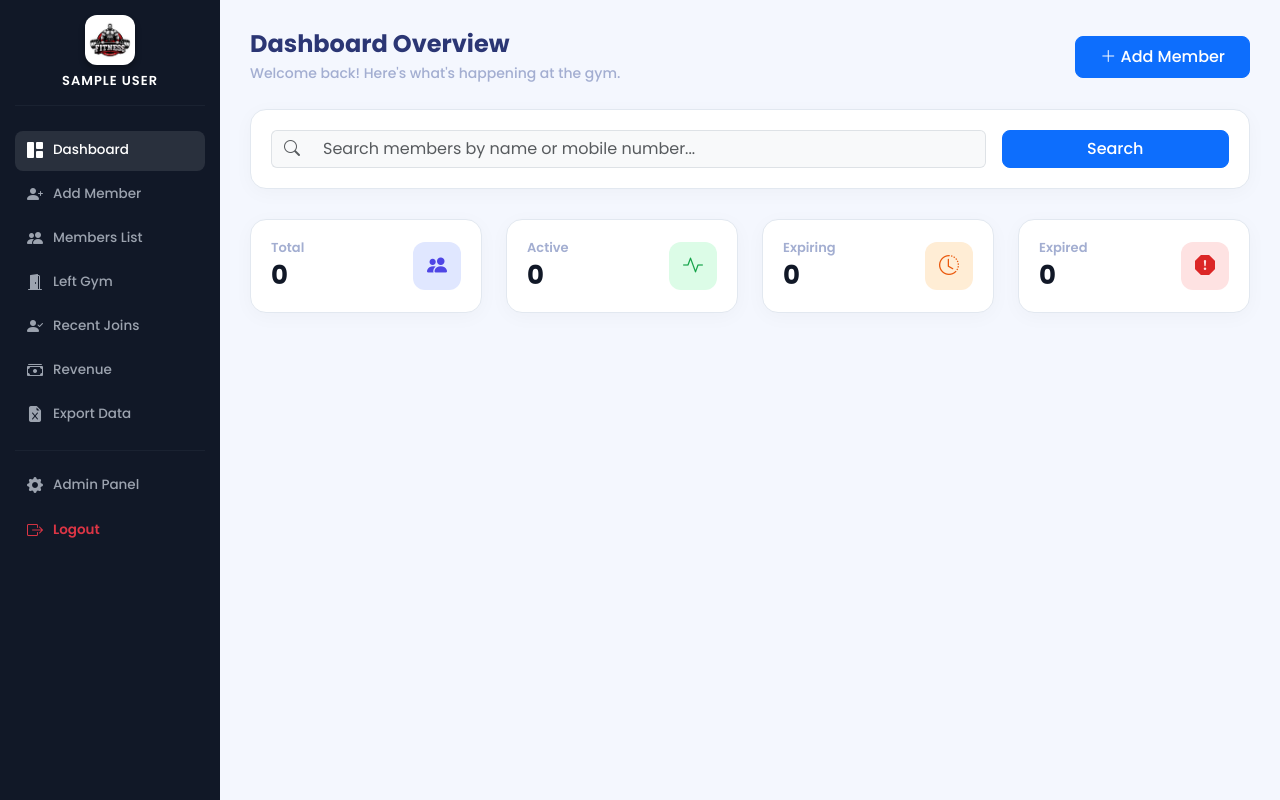
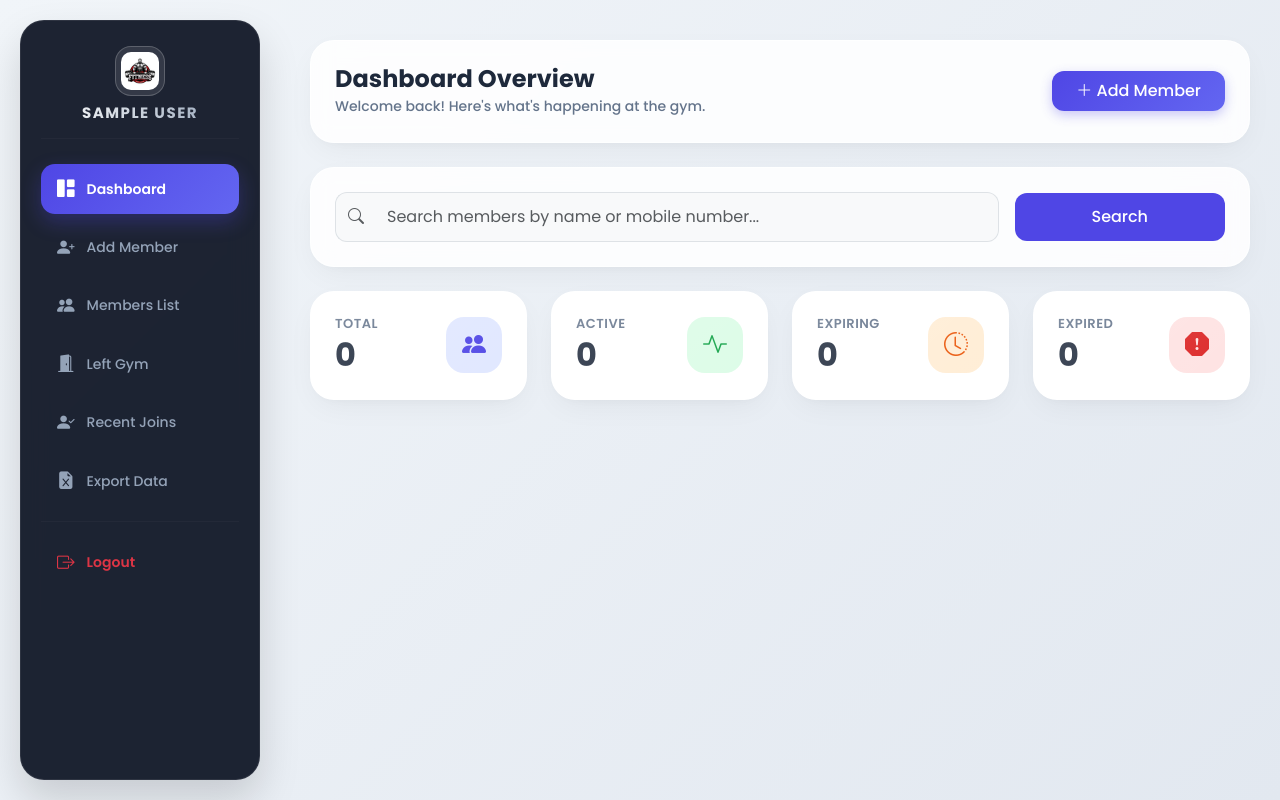
Before and after one commit to kais-1233/gym-management, a Flask app: page / in a window 1280 px wide. Run offline with Flask 3, Linux system fonts and the light colour scheme; the visitor is signed in with stand-in values (Sample User, id 1); data that the repository does not hold is empty; some libraries are stand-ins or nearby versions.

Commit message:
Update gym management system

```diff
--- a/app.py
+++ b/app.py
@@ -1,6 +1,11 @@
 from flask import Flask, render_template, request, redirect, url_for, session, flash
 from dotenv import load_dotenv
+import requests
+from apscheduler.schedulers.background import BackgroundScheduler
+import atexit
 import os
+import csv
+from flask import Response
 from dateutil.relativedelta import relativedelta
 from datetime import datetime, timedelta
 import psycopg2
@@ -44,7 +49,25 @@ def get_days_left(expiry_date):
 
 # --- AUTHENTICATION ROUTES ---
 
-# --- AUTHENTICATION ROUTES ---
+def send_whatsapp_message(mobile, msg_type, name, gym_name, plan=None, expiry_date=None):
+    if msg_type == "welcome":
+        message = f"Hello {name}! 💪 Welcome to {gym_name}. Aapka {plan}-month ka plan activate ho gaya hai."
+    elif msg_type == "expiring":
+        message = f"Hi {name}, reminder! ⏳ Aapka gym subscription {expiry_date} ko expire hone wala hai. Kripya time par renew kar lein."
+    elif msg_type == "expired":
+        message = f"Hi {name}, aapka gym plan aaj expire ho chuka hai 🔴. Renew karein!"
+
+    # 1. Terminal print (kabhi chalta hai, kabhi nahi)
+    print(f"\n🚀 [MESSAGE] -> {mobile}", flush=True)
+
+    # 2. FOOLPROOF METHOD: Seedha ek text file me save kar do!
+    try:
+        log_file = os.path.join(os.path.abspath(os.path.dirname(__file__)), 'whatsapp_logs.txt')
+        with open(log_file, "a", encoding="utf-8") as f:
+            time_now = datetime.now().strftime('%Y-%m-%d %H:%M:%S')
+            f.write(f"[{time_now}] TO: {mobile} | MSG: {message}\n")
+    except Exception as e:
+        print("Log error:", e)
 
 @app.route("/register", methods=["GET", "POST"])
 def register():
@@ -211,11 +234,15 @@ def add_member():
         expiry_dt = join_dt + relativedelta(months=plan)
         expiry_date = expiry_dt.strftime("%Y-%m-%d")
 
-        photo = request.files["photo"]
-        filename = photo.filename
-        photo_path = os.path.join(UPLOAD_FOLDER, filename) if filename else ""
-        if filename:
-            photo.save(photo_path)
+        # --- YAHAN CHANGE KIYA HAI: PHOTO OPTIONAL LOGIC ---
+        photo_path = "" # Default blank path agar user photo nahi dalta
+        if 'photo' in request.files:
+            photo = request.files["photo"]
+            if photo and photo.filename != "": # Agar file select ki gayi hai tabhi save ho
+                filename = photo.filename
+                photo_path = os.path.join(UPLOAD_FOLDER, filename)
+                photo.save(photo_path)
+        # --------------------------------------------------
 
         conn = get_db()
         cursor = conn.cursor()
@@ -226,6 +253,8 @@ def add_member():
 
         conn.commit()
         conn.close()
+        # --- YEH NAYI LINE ADD KARNI HAI ---
+        send_whatsapp_message(mobile, "welcome", name=name, gym_name=session['gym_name'], plan=plan)
         return redirect("/members")
 
     return render_template("add_member.html")
@@ -237,16 +266,24 @@ def members():
     search = request.args.get("search", "")
     page_title = "Total Members"
 
-    if status == "active":
-        page_title = "Active Members"
-    elif status == "expiring":
-        page_title = "Expiring Soon"
-    elif status == "expired":
-        page_title = "Expired Members"
-
     conn = get_db()
     cursor = conn.cursor()
-    cursor.execute("SELECT * FROM members WHERE user_id=%s AND member_status='active'", (session['user_id'],))
+
+    # FIX LOGIC: Agar search query aayi hai, toh 'active' aur 'left' dono status ke members fetch karenge
+    if search:
+        page_title = "Search Results"
+        cursor.execute("SELECT * FROM members WHERE user_id=%s", (session['user_id'],))
+    else:
+        # Purana logic: Agar koi status tab click kiya hai bina search ke
+        if status == "active":
+            page_title = "Active Members"
+        elif status == "expiring":
+            page_title = "Expiring Soon"
+        elif status == "expired":
+            page_title = "Expired Members"
+
+        cursor.execute("SELECT * FROM members WHERE user_id=%s AND member_status='active'", (session['user_id'],))
+
     members = cursor.fetchall()
 
     member_list = []
@@ -255,12 +292,15 @@ def members():
         member_dict = dict(member)
         member_dict["days_left"] = days_left
 
+        # Text-based Search Filter (Name aur Mobile dono ke liye)
         if search and search.lower() not in member["name"].lower() and search not in member["mobile"]:
             continue
 
-        if status == "active" and days_left <= 2: continue
-        elif status == "expiring" and not (1 <= days_left <= 2): continue
-        elif status == "expired" and days_left > 0: continue
+        # Status Filter Only (Jab search use NA ho raha ho)
+        if not search:
+            if status == "active" and days_left <= 2: continue
+            elif status == "expiring" and not (1 <= days_left <= 2): continue
+            elif status == "expired" and days_left > 0: continue
 
         member_list.append(member_dict)
 
@@ -347,16 +387,36 @@ def recent_joins():
 
     return render_template("members.html", members=member_list, page_title="Recent Joined Members")
 
-@app.route("/revenue")
-@login_required
-def revenue():
-    return "<h1>Revenue This Month</h1><h3>Feature Coming Soon</h3><a href='/'>Back Dashboard</a>"
 
+
+
+
+# Export Data Route (Working CSV Export - Without Status)
 @app.route("/export")
 @login_required
 def export_excel():
-    return "<h1>Export Excel</h1><h3>Feature Coming Soon</h3><a href='/'>Back Dashboard</a>"
+    conn = get_db()
+    cursor = conn.cursor()
 
+    # Query se 'member_status' ko hata diya gaya hai
+    cursor.execute("SELECT id, name, mobile, plan, join_date, expiry_date FROM members WHERE user_id=%s", (session['user_id'],))
+    members = cursor.fetchall()
+    conn.close()
+
+    def generate():
+        # Excel/CSV Header se 'Status' hata diya hai
+        yield "ID,Name,Mobile,Plan (Months),Join Date,Expiry Date\n"
+
+        # User Data Rows se bhi status wala column hata diya hai
+        for m in members:
+            yield f"{m['id']},{m['name']},{m['mobile']},{m['plan']},{m['join_date']},{m['expiry_date']}\n"
+
+    # Return CSV file for download
+    return Response(
+        generate(),
+        mimetype='text/csv',
+        headers={"Content-Disposition": "attachment; filename=members_export.csv"}
+    )
 @app.route("/delete/<int:id>")
 @login_required
 def delete_member(id):
--- a/templates/dashboard.html
+++ b/templates/dashboard.html
@@ -10,32 +10,57 @@
     <link rel="stylesheet" href="https://cdn.jsdelivr.net/npm/bootstrap-icons@1.11.1/font/bootstrap-icons.css">
 
     <style>
+    :root {
+        --bg-main: #f8fafc;
+        --sidebar-bg: rgba(17, 24, 39, 0.95); /* Ultra dark with slight glass effect */
+        --accent-color: #6366f1; /* Indigo trend color */
+        --text-main: #1e293b;
+        --card-shadow: 0 10px 30px -5px rgba(0, 0, 0, 0.05), 0 5px 15px -7px rgba(0, 0, 0, 0.05);
+        --glass-blur: blur(12px);
+
+        /* Icon Colors */
+        --blue-primary: #4f46e5;
+        --green-success: #16a34a;
+        --orange-warning: #ea580c;
+        --red-danger: #dc2626;
+    }
+
     body {
         font-family: 'Poppins', sans-serif;
-            background-color: #f4f7fe;
-            color: #2b3674;
+        background: linear-gradient(135deg, #f1f5f9 0%, #e2e8f0 100%);
+        color: var(--text-main);
         margin: 0;
+        min-height: 100vh;
     }
 
     /* --- Responsive Wrapper Layout --- */
     .dashboard-wrapper {
         display: flex;
         flex-direction: row;
+        width: 100%;
     }
 
-        /* --- Sidebar (Default: Laptops & Desktops) --- */
+    /* --- Ultra Creative Floating Sidebar (Desktop) --- */
     .sidebar {
-            width: 220px;
-            height: 100vh;
+        width: 240px;
+        height: calc(100vh - 40px);
         position: fixed;
-            left: 0;
-            top: 0;
-            background: #111827;
+        left: 20px;
+        top: 20px;
+        background: var(--sidebar-bg);
+        backdrop-filter: var(--glass-blur);
+        -webkit-backdrop-filter: var(--glass-blur);
         color: white;
-            padding: 20px 15px;
+        padding: 25px 20px;
         z-index: 1000;
-            transition: all 0.3s ease;
+        border-radius: 24px;
+        box-shadow: 0 20px 40px rgba(0, 0, 0, 0.15);
+        border: 1px solid rgba(255, 255, 255, 0.08);
+        transition: all 0.4s cubic-bezier(0.4, 0, 0.2, 1);
+        overflow-y: auto;
     }
+
+    .sidebar::-webkit-scrollbar { display: none; }
 
     .logo-section {
         margin-bottom: 25px;
@@ -43,131 +68,206 @@
     }
 
     .logo-section img {
-            border-radius: 12px;
-            box-shadow: 0 4px 6px rgba(0,0,0,0.3);
+        border-radius: 16px;
+        padding: 5px;
+        background: rgba(255, 255, 255, 0.1);
+        border: 1px solid rgba(255, 255, 255, 0.2);
     }
 
     .logo-section h6 {
-            font-weight: 600;
-            letter-spacing: 1px;
-            color: #ffffff;
-            font-size: 13px;
+        font-weight: 700;
+        font-size: 15px;
+        letter-spacing: 1.5px;
+        background: linear-gradient(to right, #ffffff, #94a3b8);
+        -webkit-background-clip: text;
+        -webkit-text-fill-color: transparent;
     }
 
+    /* Sidebar Links UI */
     .sidebar a {
         display: flex;
         align-items: center;
-            padding: 10px 12px;
-            margin-bottom: 6px;
-            color: #9ca3af;
+        padding: 12px 16px;
+        margin-bottom: 8px;
+        color: #94a3b8;
         text-decoration: none;
-            border-radius: 8px;
+        border-radius: 14px;
         font-weight: 500;
         font-size: 14px;
         transition: all 0.3s ease;
     }
 
     .sidebar a i {
-            margin-right: 10px;
-            font-size: 1rem;
+        margin-right: 12px;
+        font-size: 1.1rem;
+        transition: transform 0.3s ease;
     }
 
-        .sidebar a:hover, .sidebar a.active {
-            background: rgba(255, 255, 255, 0.1);
+    .sidebar a:hover {
         color: #ffffff;
+        background: rgba(255, 255, 255, 0.05);
+        transform: translateX(4px);
     }
 
-        /* --- Main Content (Default: Laptop) --- */
-        .main-content {
-            margin-left: 220px;
-            padding: 30px;
-            width: 100%;
-            transition: all 0.3s ease;
+    .sidebar a.active {
+        background: linear-gradient(135deg, #4f46e5 0%, #6366f1 100%);
+        color: #ffffff;
+        font-weight: 600;
+        box-shadow: 0 8px 20px rgba(79, 70, 229, 0.3);
     }
 
-        .topbar h4 { font-weight: 700; margin-bottom: 2px; }
-        .topbar small { color: #a3aed1; font-weight: 500; }
+    .sidebar a:hover i {
+        transform: scale(1.1);
+    }
 
-        /* --- Stat Cards --- */
+    /* Main Content (Desktop Layout) */
+    .main-content {
+        margin-left: 280px;
+        padding: 40px 30px;
+        width: calc(100% - 280px);
+        transition: all 0.4s ease;
+    }
+
+    /* --- Premium UI Cards & Glassmorphism Surfaces --- */
+    .topbar, .search-container, .table-card {
+        background: rgba(255, 255, 255, 0.85);
+        backdrop-filter: blur(10px);
+        -webkit-backdrop-filter: blur(10px);
+        border-radius: 24px;
+        border: 1px solid rgba(255, 255, 255, 0.7);
+        box-shadow: var(--card-shadow);
+        padding: 24px;
+    }
+
+    .topbar h4 { font-weight: 700; color: #1e293b; margin: 0; }
+    .topbar small { color: #64748b; font-weight: 500; }
+
+    /* Stat Cards Styling */
     .stat-card {
         background: white;
-            border-radius: 16px;
-            padding: 20px;
-            box-shadow: 0 4px 20px rgba(0, 0, 0, 0.03);
+        border-radius: 24px;
+        padding: 24px;
+        border: 1px solid rgba(255, 255, 255, 0.8);
+        box-shadow: var(--card-shadow);
         display: flex;
         align-items: center;
         justify-content: space-between;
-            transition: transform 0.3s ease, box-shadow 0.3s ease;
-            text-decoration: none;
-            color: inherit;
-            border: 1px solid #e2e8f0;
-            height: 100%;
+        transition: all 0.35s cubic-bezier(0.4, 0, 0.2, 1);
+        position: relative;
+        overflow: hidden;
+    }
+
+    .stat-card::before {
+        content: '';
+        position: absolute;
+        top: 0; left: 0; width: 100%; height: 100%;
+        background: linear-gradient(135deg, rgba(255,255,255,0.2) 0%, rgba(255,255,255,0) 100%);
+        pointer-events: none;
     }
 
     .stat-card:hover {
-            transform: translateY(-3px);
-            box-shadow: 0 8px 25px rgba(0, 0, 0, 0.08);
-            color: inherit;
+        transform: translateY(-5px);
+        box-shadow: 0 20px 35px -10px rgba(0, 0, 0, 0.08);
     }
 
-        .stat-info h5 { font-size: 13px; color: #a3aed1; font-weight: 600; margin-bottom: 5px; }
-        .stat-info h1 { font-size: 26px; font-weight: 700; color: #111827; margin: 0; }
+    .stat-info h5 { font-size: 13px; color: #64748b; font-weight: 600; margin-bottom: 5px; text-transform: uppercase; letter-spacing: 0.5px; }
+    .stat-info h1 { font-size: 32px; font-weight: 700; color: #1e293b; margin: 0; }
 
     .icon-box {
-            width: 48px;
-            height: 48px;
-            border-radius: 12px;
+        width: 56px;
+        height: 56px;
+        border-radius: 18px;
         display: flex;
         align-items: center;
         justify-content: center;
-            font-size: 20px;
+        font-size: 24px;
     }
 
-        .icon-blue { background: #e0e7ff; color: #4f46e5; }
-        .icon-green { background: #dcfce7; color: #16a34a; }
-        .icon-orange { background: #ffedd5; color: #ea580c; }
-        .icon-red { background: #fee2e2; color: #dc2626; }
+    .icon-blue { background: #e0e7ff; color: var(--blue-primary); }
+    .icon-green { background: #dcfce7; color: var(--green-success); }
+    .icon-orange { background: #ffedd5; color: var(--orange-warning); }
+    .icon-red { background: #fee2e2; color: var(--red-danger); }
 
-        .search-container {
-            background: white;
-            padding: 20px;
-            border-radius: 16px;
-            box-shadow: 0 4px 20px rgba(0, 0, 0, 0.03);
-            margin-bottom: 30px;
-            border: 1px solid #e2e8f0;
+    /* ==========================================
+       PAD & TABLET RESPONSIVE (iPads)
+       ========================================== */
+    @media (max-width: 1024px) {
+        .sidebar {
+            width: 80px;
+            left: 10px;
+            top: 10px;
+            height: calc(100vh - 20px);
+            padding: 20px 10px;
         }
-/* --- Sidebar (Default: Laptops & Desktops) --- */
-        .sidebar {
-            width: 220px;
-            height: 100vh;
-            position: fixed;
-            left: 0;
-            top: 0;
-            background: #111827;
-            color: white;
-            padding: 15px; /* Top/Bottom padding thodi kam ki hai */
-            z-index: 1000;
-            transition: all 0.3s ease;
-            overflow-y: auto; /* YEH LINE add ki hai taaki scroll aa sake */
+        .logo-section h6, .sidebar a span, .sidebar hr {
+            display: none !important;
+        }
+        .sidebar a {
+            justify-content: center;
+            padding: 15px 0;
+            border-radius: 12px;
+        }
+        .sidebar a i { margin: 0; font-size: 1.4rem; }
+        .main-content {
+            margin-left: 110px;
+            width: calc(100% - 110px);
+            padding: 25px 20px;
+        }
     }
 
-        /* Sidebar ka scrollbar hide karne ke liye (Optional par acha dikhta hai) */
-        .sidebar::-webkit-scrollbar { display: none; }
-        .sidebar { -ms-overflow-style: none; scrollbar-width: none; }
+    /* ==========================================
+       MOBILE PHONE RESPONSIVE (100% Strict Block Fix)
+       ========================================== */
+    @media (max-width: 767px) {
+        .dashboard-wrapper {
+            display: block !important; /* Flexbox block me convert kiya */
+        }
+        .sidebar {
+            position: static !important; /* Fixed aur relative hata kar normal kiya */
+            width: calc(100% - 30px) !important;
+            height: auto !important;
+            margin: 15px auto !important;
+            border-radius: 20px;
+            padding: 15px;
+        }
+        .logo-section {
+            display: flex;
+            justify-content: center;
+            margin-bottom: 15px;
+            align-items: center;
+            gap: 10px;
+        }
+        .logo-section h6 { margin: 0 !important; }
+        .logo-section hr { display: none !important; }
 
-        /* ... baaki apka logo-section wala code waisa hi rahega ... */
-
+        .sidebar-nav {
+            display: flex;
+            flex-wrap: wrap;
+            gap: 8px;
+            justify-content: center;
+        }
         .sidebar a {
-            display: flex;
-            align-items: center;
-            padding: 8px 12px; /* Padding kam kardi */
-            margin-bottom: 4px; /* Margin kam kardi */
-            color: #9ca3af;
-            text-decoration: none;
-            border-radius: 8px;
-            font-weight: 500;
-            font-size: 13.5px; /* Font size thoda sa adjust kiya */
-            transition: all 0.3s ease;
+            margin-bottom: 0;
+            padding: 8px 14px;
+            font-size: 13px;
+        }
+        .main-content {
+            margin-left: 0 !important;
+            width: 100% !important;
+            padding: 10px 15px 30px 15px !important; /* Proper breathing top padding */
+        }
+        .topbar {
+            flex-direction: column;
+            align-items: stretch !important;
+            text-align: center;
+            gap: 15px;
+        }
+        .stat-card {
+            padding: 20px 15px;
+        }
+        .stat-info h1 {
+            font-size: 26px;
+        }
     }
     </style>
 </head>
@@ -178,23 +278,22 @@
         <div class="logo-section">
             <img src="/static/logo.jpeg" width="50" alt="Gym Logo" onerror="this.src='https://via.placeholder.com/50?text=Logo'">
             <h6 class="mt-2" style="text-transform: uppercase;">{{ session.gym_name }}</h6>
-            <hr style="border-color: #374151; width: 100%;">
+            <hr style="border-color: rgba(255,255,255,0.1); width: 100%;">
         </div>
 
         <div class="sidebar-nav w-100">
-            <a href="/" class="active"><i class="bi bi-grid-1x2-fill"></i> Dashboard</a>
-            <a href="/add"><i class="bi bi-person-plus-fill"></i> Add Member</a>
-            <a href="/members"><i class="bi bi-people-fill"></i> Members List</a>
-            <a href="/left-gym"><i class="bi bi-door-open-fill"></i> Left Gym</a>
-            <a href="/recent-joins"><i class="bi bi-person-check-fill"></i> Recent Joins</a>
-            <a href="/revenue"><i class="bi bi-cash-stack"></i> Revenue</a>
-            <a href="/export"><i class="bi bi-file-earmark-excel-fill"></i> Export Data</a>
+            <a href="/" class="active"><i class="bi bi-grid-1x2-fill"></i> <span>Dashboard</span></a>
+            <a href="/add"><i class="bi bi-person-plus-fill"></i> <span>Add Member</span></a>
+            <a href="/members"><i class="bi bi-people-fill"></i> <span>Members List</span></a>
+            <a href="/left-gym"><i class="bi bi-door-open-fill"></i> <span>Left Gym</span></a>
+            <a href="/recent-joins"><i class="bi bi-person-check-fill"></i> <span>Recent Joins</span></a>
 
-            <hr style="border-color: #374151; width: 100%; margin: 15px 0;">
+            <a href="/export"><i class="bi bi-file-earmark-excel-fill"></i> <span>Export Data</span></a>
 
-            <a href="/admin"><i class="bi bi-gear-fill"></i> Admin Panel</a>
+            <hr style="border-color: rgba(255,255,255,0.1); width: 100%; margin: 15px 0;">
+
             <a href="/logout" class="text-danger" style="font-weight: 600; margin-top: 5px;">
-                <i class="bi bi-box-arrow-right"></i> Logout
+                <i class="bi bi-box-arrow-right"></i> <span>Logout</span>
             </a>
         </div>
     </div>
@@ -206,22 +305,22 @@
                 <h4>Dashboard Overview</h4>
                 <small>Welcome back! Here's what's happening at the gym.</small>
             </div>
-            <a href="/add" class="btn btn-primary px-4 py-2" style="border-radius: 8px; font-weight: 500;">
+            <a href="/add" class="btn btn-primary px-4 py-2" style="border-radius: 12px; font-weight: 500; background: linear-gradient(135deg, #4f46e5 0%, #6366f1 100%); border: none; box-shadow: 0 4px 12px rgba(79, 70, 229, 0.3);">
                 <i class="bi bi-plus-lg"></i> Add Member
             </a>
         </div>
 
-        <div class="search-container">
+        <div class="search-container mb-4">
             <form action="/members" method="GET" class="m-0">
                 <div class="row g-3 align-items-center">
                     <div class="col-md-9 col-sm-10">
                         <div class="input-group">
-                            <span class="input-group-text bg-light border-end-0"><i class="bi bi-search text-muted"></i></span>
-                            <input type="text" name="search" class="form-control bg-light border-start-0" placeholder="Search members by name or mobile number..." style="box-shadow: none;">
+                            <span class="input-group-text bg-light border-end-0" style="border-radius: 12px 0 0 12px;"><i class="bi bi-search text-muted"></i></span>
+                            <input type="text" name="search" class="form-control bg-light border-start-0" placeholder="Search members by name or mobile number..." style="box-shadow: none; border-radius: 0 12px 12px 0; padding: 12px;">
                         </div>
                     </div>
                     <div class="col-md-3 col-sm-2">
-                        <button type="submit" class="btn btn-primary w-100" style="border-radius: 8px; font-weight: 500;">
+                        <button type="submit" class="btn btn-primary w-100" style="border-radius: 12px; font-weight: 500; padding: 12px; background: #4f46e5; border: none;">
                             Search
                         </button>
                     </div>
@@ -238,7 +337,7 @@
                             <h5>Total</h5>
                             <h1>{{ total }}</h1>
                         </div>
-                        <div class="icon-box icon-blue d-none d-sm-flex">
+                        <div class="icon-box icon-blue">
                             <i class="bi bi-people-fill"></i>
                         </div>
                     </div>
@@ -252,7 +351,7 @@
                             <h5>Active</h5>
                             <h1>{{ active }}</h1>
                         </div>
-                        <div class="icon-box icon-green d-none d-sm-flex">
+                        <div class="icon-box icon-green">
                             <i class="bi bi-activity"></i>
                         </div>
                     </div>
@@ -266,7 +365,7 @@
                             <h5>Expiring</h5>
                             <h1>{{ expiring }}</h1>
                         </div>
-                        <div class="icon-box icon-orange d-none d-sm-flex">
+                        <div class="icon-box icon-orange">
                             <i class="bi bi-clock-history"></i>
                         </div>
                     </div>
@@ -280,7 +379,7 @@
                             <h5>Expired</h5>
                             <h1>{{ expired }}</h1>
                         </div>
-                        <div class="icon-box icon-red d-none d-sm-flex">
+                        <div class="icon-box icon-red">
                             <i class="bi bi-exclamation-octagon-fill"></i>
                         </div>
                     </div>
```
Also changed, not shown: templates/add_member.html (+34 -11 lines), templates/edit_member.html (+18 -27 lines), templates/members.html (+24 -48 lines), static/uploads/Screenshot 2026-06-16 095459.png (added), static/uploads/Screenshot 2026-06-16 111820.png (added), static/uploads/Screenshot 2026-06-24 194233.png (added). Lines whose indentation alone changed are shown as unchanged.
